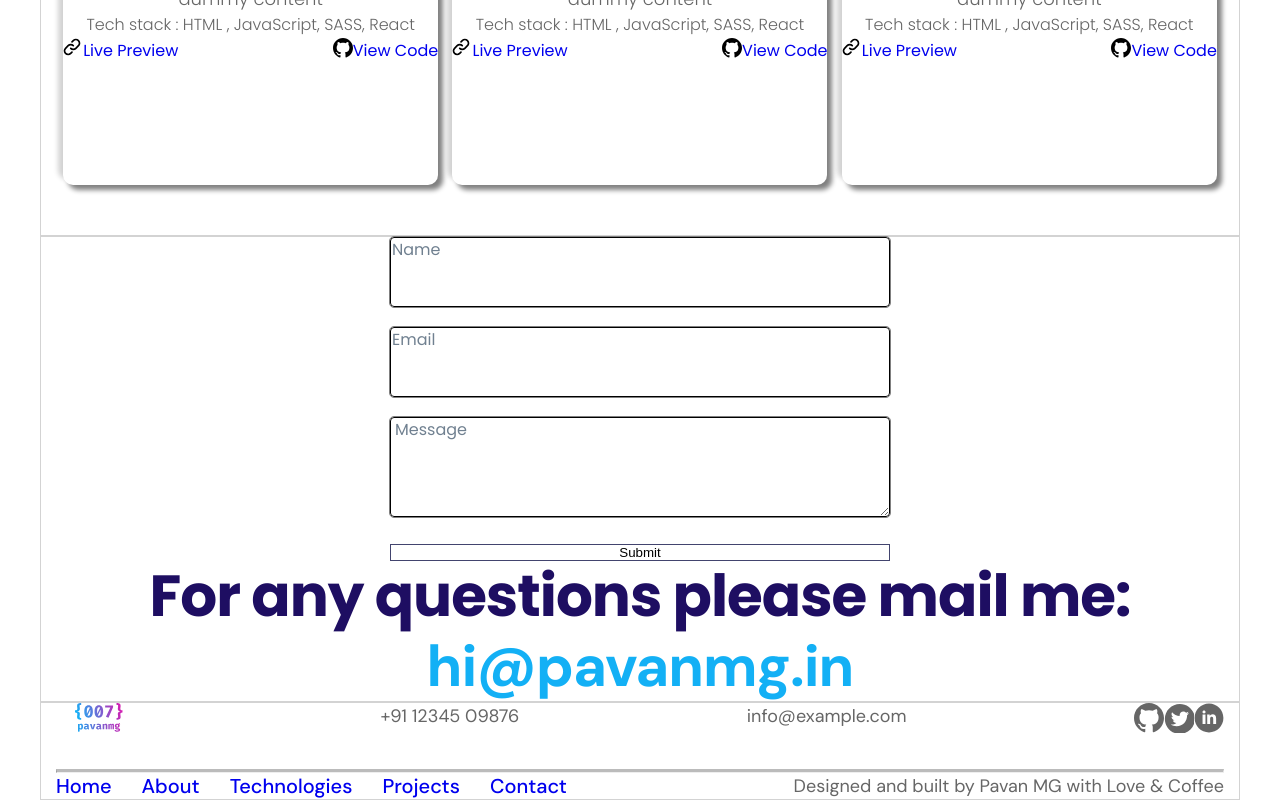
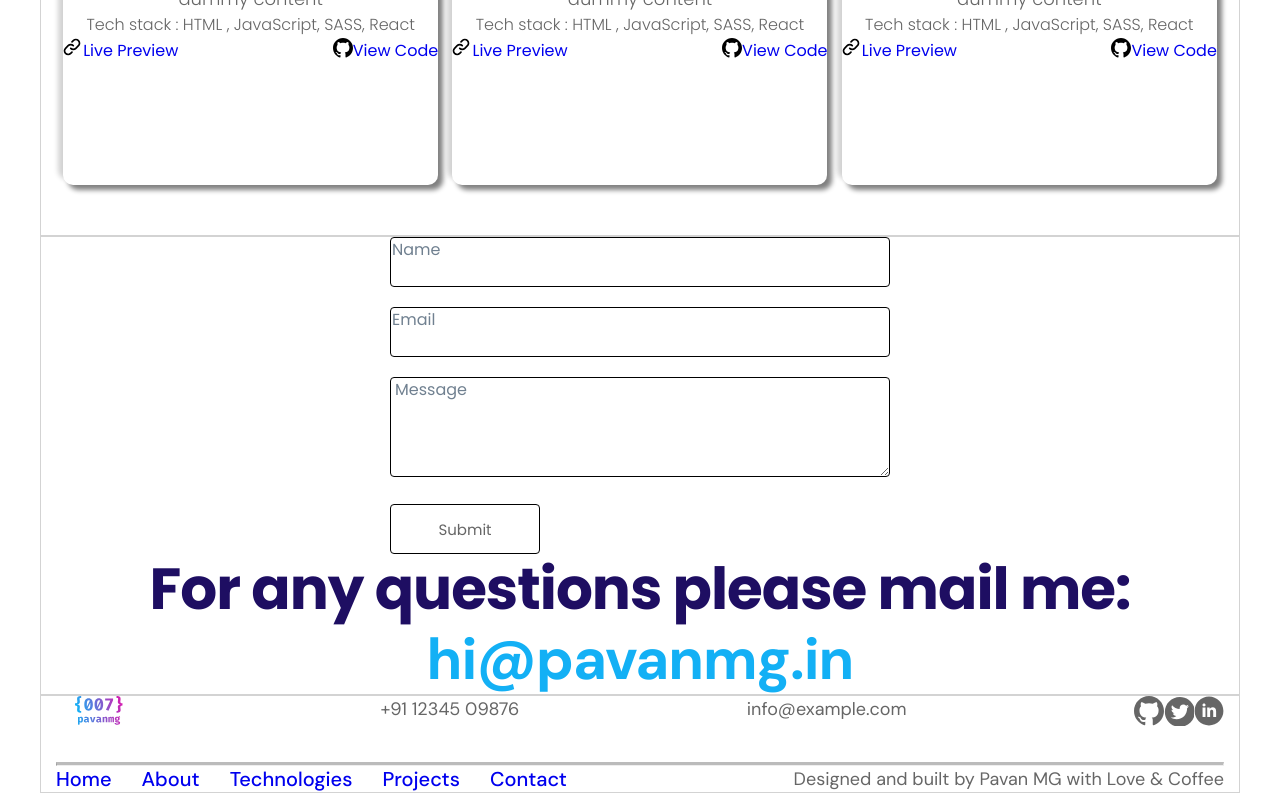
Before and after one commit to dnkdev1/portfolio, a React (Vite) app: page / in a window 1280 px wide. Shown: the part 3720-4520 px from the top of the page. Built offline with nearby package versions, Linux system fonts and the light colour scheme.

Commit message:
add button, styled text-area and text-field

```diff
--- a/src/components/Button.tsx
+++ b/src/components/Button.tsx
@@ -1,5 +1,5 @@
 import styled from 'styled-components'
 
-export const Button=styled.button`
-border: solid 1px #42446E;
+export const Button = styled.button`
+
 `
--- a/src/components/text-area/TextArea.css
+++ b/src/components/text-area/TextArea.css
@@ -1,18 +1,5 @@
 .text-area{
     position: relative;
-}
-
-#message{
-    border: 1px solid black;
-    border-radius: 0.25rem;
-    padding: 10px;
-    font-family: "Poppins";
-    font-size: 1rem;
-    outline: 1px solid grey;
-    padding: 0.5rem 0.2rem;
-    min-height: 100px;
-    width: 100%;
-
 }
 
 .text-area > label {
@@ -22,6 +9,17 @@
     color: slategray;
 }
 
+#message{
+    border: 1px solid black;
+    border-radius: 0.25rem;
+    font-family: "Poppins";
+    font-size: 1rem;
+    outline: none;
+    padding: 0.5rem 0.2rem;
+    min-height: 100px;
+    width: 100%;
+}
+
 
 #message:focus + label,
 input:not(:placeholder-shown) + label {
@@ -29,6 +27,9 @@ input:not(:placeholder-shown) + label {
     font-size: 0.8rem;
     color: darkgrey;
     background-color: white;
+    outline: none;
+    padding-right: 2px;
+    padding-left: 2px;
 }
 
 #message::placeholder {
--- a/src/components/text-field/TextField.css
+++ b/src/components/text-field/TextField.css
@@ -1,5 +1,12 @@
 .text-field {
     position: relative;
+}
+
+.text-field > label {
+    position: absolute;
+    left: 2px;
+    transition: 0.2s;
+    color: slategray;
 }
 
 input {
@@ -7,26 +14,12 @@ input {
     border-radius: 0.25rem;
     font-family: "Poppins";
     font-size: 1rem;
-    outline: 1px solid grey;
+    outline: none;
     padding: 0.5rem 0.2rem;
-    min-height: 70px;
+    min-height: 50px;
     width: 100%;
 
 }
-.text-field > label {
-    position: absolute;
-    left: 2px;
-    transition: 0.2s;
-    color: slategray;
-}
-
-/*input:focus-visible {*/
-/*    border-color: royalblue;*/
-/*}*/
-
-/*input:focus {*/
-/*    border-color: royalblue;*/
-/*}*/
 
 input:focus + label,
 input:not(:placeholder-shown) + label {
@@ -34,6 +27,9 @@ input:not(:placeholder-shown) + label {
     font-size: 0.8rem;
     color: darkgrey;
     background-color: white;
+    outline: none;
+    padding-right: 2px;
+    padding-left: 2px;
 }
 
 input::placeholder {
--- a/src/layout/sections/contacts/Contacts.tsx
+++ b/src/layout/sections/contacts/Contacts.tsx
@@ -13,7 +13,6 @@ export const Contacts = () => {
                 <StyledForm>
                     <TextField id="name" type={"name"} labelText={"Name"}/>
                     <TextField id="email" type={"email"} labelText={"Email"}/>
-
                     <TextArea id="message" labelText={"Message"}></TextArea>
                     <Button type={"submit"}>Submit</Button>
                 </StyledForm>
--- a/src/styles/Global.styled.ts
+++ b/src/styles/Global.styled.ts
@@ -28,6 +28,25 @@ export const GlobalStyle = createGlobalStyle`
 
     button {
         background-color: unset;
-        border: unset;
+        border-top-style: solid;
+        border-right-style: solid;
+        border-bottom-style: solid;
+        border-left-style: solid;
+        width: 150px;
+        height: 50px;
+        border-radius: 0.25rem;
+        border-width: 1px;
+        font-family: Poppins;
+        color: #666666;
+        font-size: 15px;
+    }
+
+    button:hover {
+        border-top-style: unset;
+        border-right-style: unset;
+        border-bottom-style: unset;
+        border-left-style: unset;
+        background-color: #A7A7A7;
+        color: #FFFFFF;
     }
 `
```
Also changed, not shown: src/layout/sections/projects/Project.tsx (+8 -3 lines).
